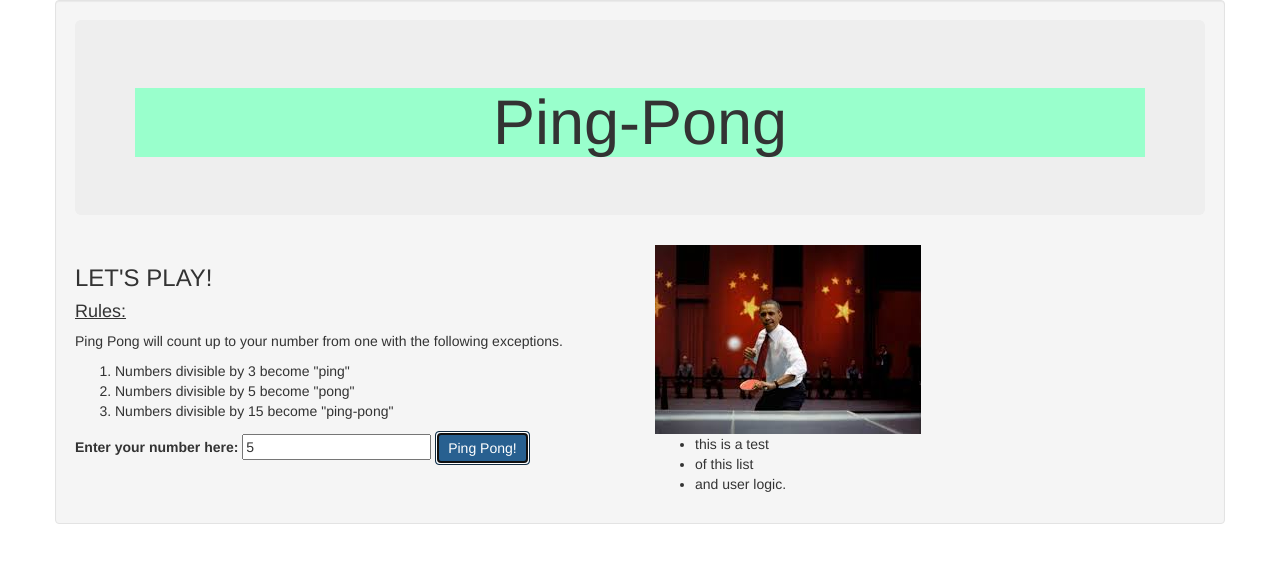
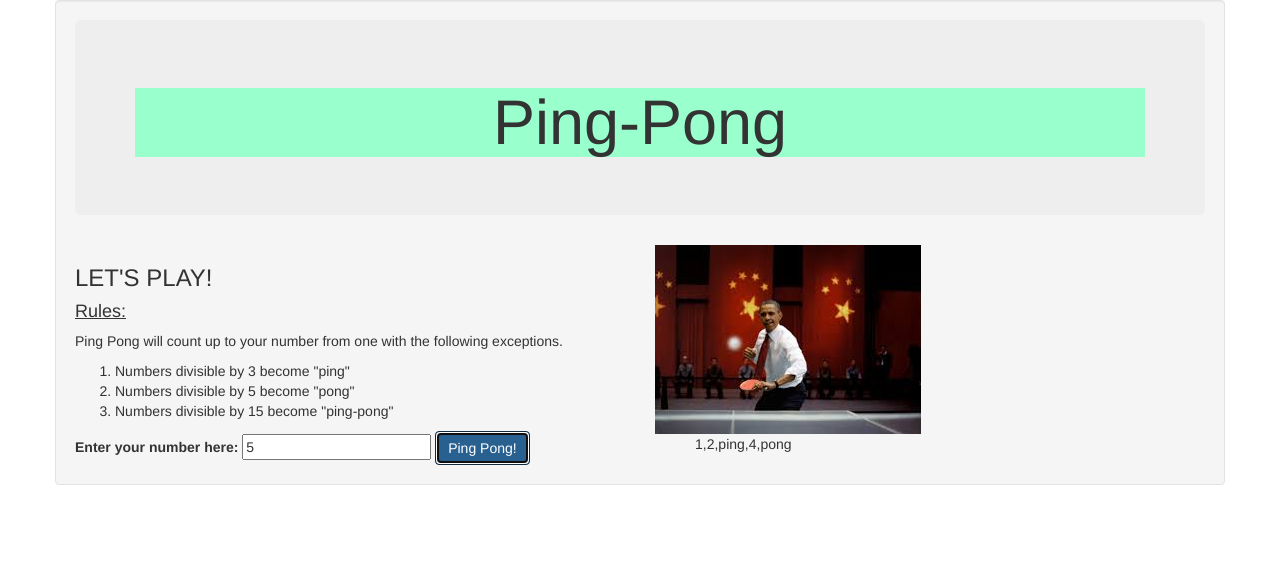
Before and after one commit to benpetrosky/Ping-Pong, a plain HTML site: page index.html in a window 1280 px wide. Both pictures are taken after typing "5" into the empty fields and a click on the button "Ping Pong!". Drawn offline with Linux system fonts and the light colour scheme.

Commit message:
add functioning scripts

```diff
--- a/index.html
+++ b/index.html
@@ -39,9 +39,7 @@
         <div class="col-md-6">
           <img id="swing" src="img/obama.jpeg" alt="Obama" />
           <ul id="counting-list">
-            <li><span id="countinglist"></span>this is a test</li>
-            <li>of this list</li>
-            <li>and user logic.</li>
+
           </ul>
         </div>
       </div>
--- a/js/scripts.js
+++ b/js/scripts.js
@@ -1,16 +1,30 @@
-function pingPongList(number) {
+var pingPongList = function (number) {
 
-  var numbers = [];
-  alert(numbers)
+  var output = [];
 
-  // for( i=0; i<numbers.length, i++ ) {
-  //   if (numbers[i] ===)
-  //   numbers.push(numbers[i])
-  // }
-  // numbers.unshift(function(number){
-  //   numbers.push(number * 1)
-  // };
-}
+
+  for(var i=1; i<=number; i++ ) {
+    if (i % 15 === 0)
+    {
+      output.push("ping-pong");
+    }
+    else if (i % 5 === 0)
+    {
+      output.push("pong");
+    }
+    else if (i % 3 === 0)
+    {
+      output.push("ping");
+    }
+    else
+    {
+      output.push(i);
+    }
+    console.log(output)
+  };
+  return output
+};
+
 
 
 
@@ -19,20 +33,17 @@ function pingPongList(number) {
 $(document).ready(function() {
     $("form#number").submit(function(event) {
       event.preventDefault();
-      var finalNumber = $("input#final-number").val();
-      var countingList = pingPongList(finalNumber);
+      var userInput = parseInt($("input#final-number").val());
+      var countingList = pingPongList(userInput);
 
-      $("#countinglist").text(countingList);
+
+
+      $("#counting-list").text(countingList);
 
       $("#counting-list").show();
-    $("#swing").mouseover(function() {
-      $("#swing").attr("src", "img/obama-horz.jpeg");
-    });
-    $("#swing").mouseout(function() {
-      $("#swing").attr("src", "img/obama.jpeg");
     });
   });
-});
+
 
 
 
```
